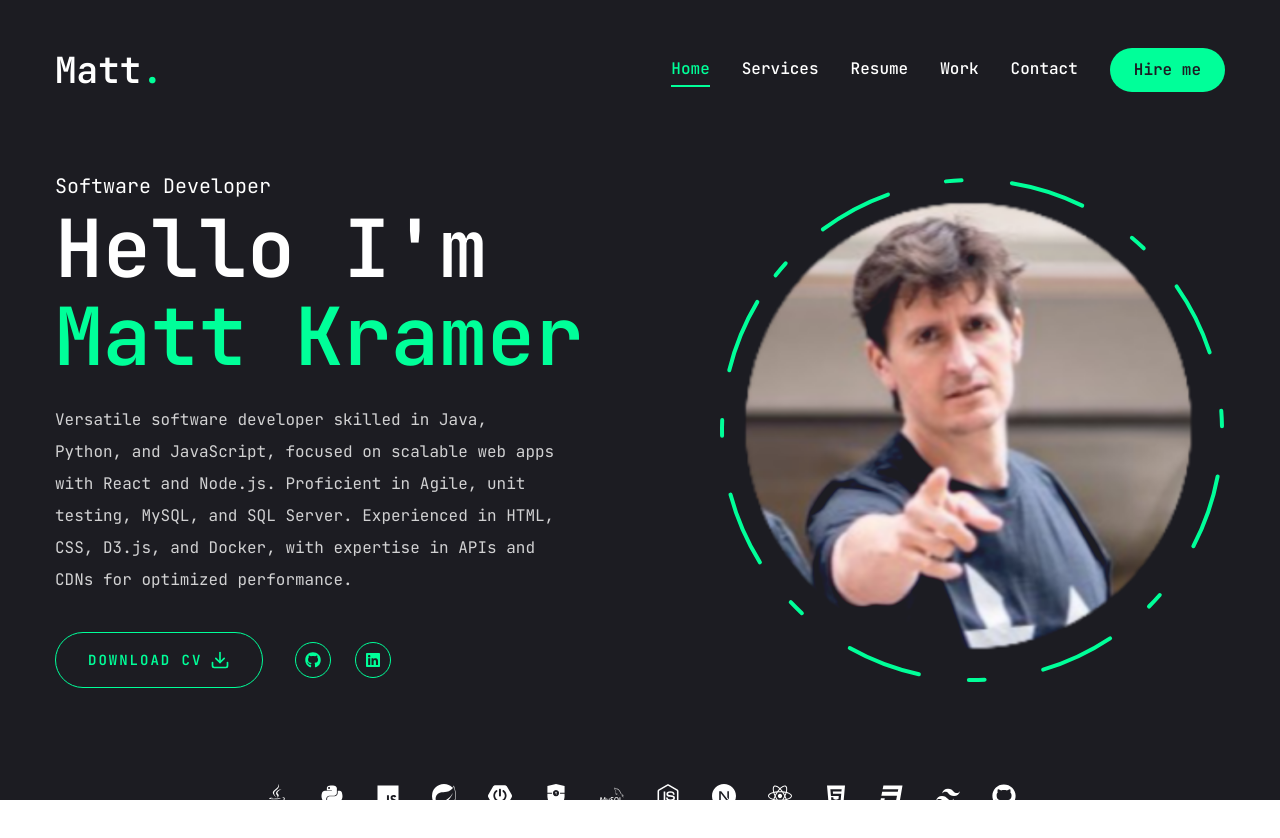
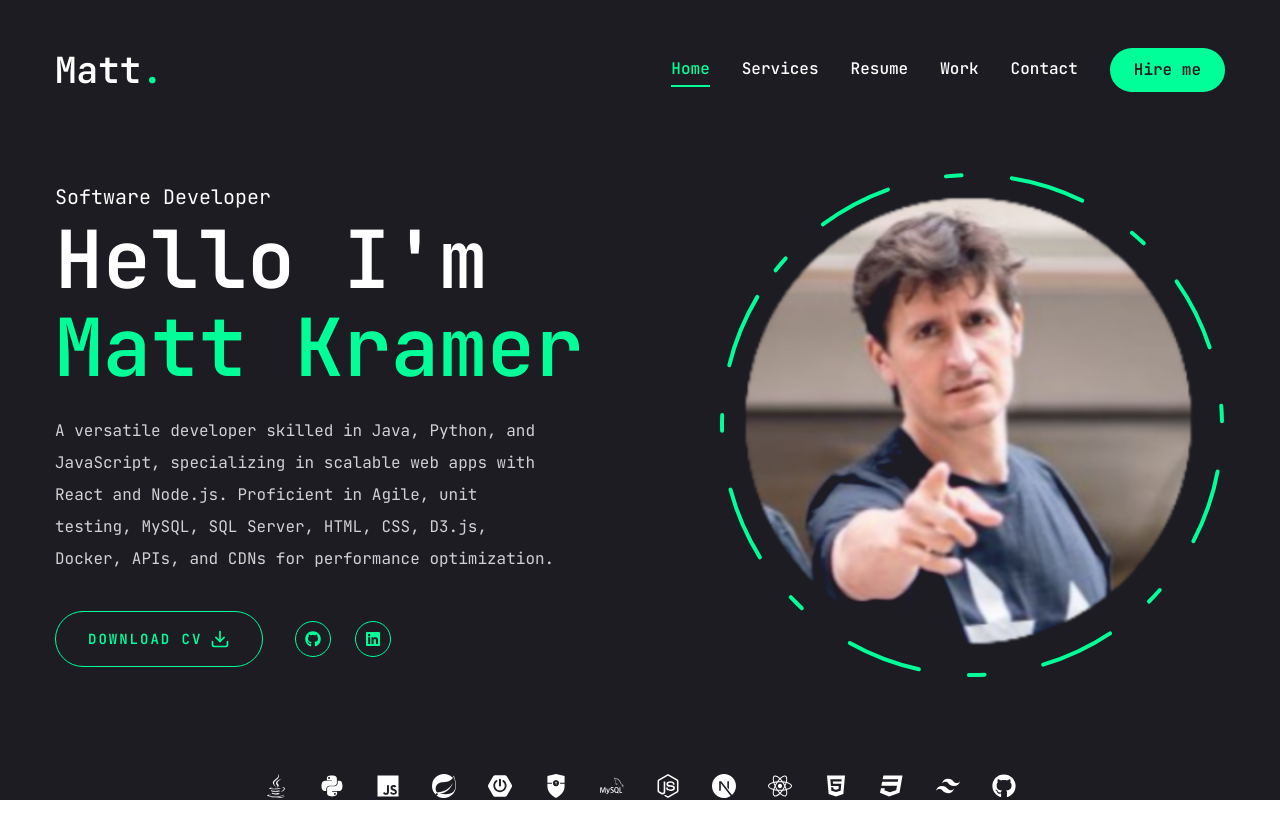
Before and after one commit to Matthew123003/Portfolio, a Next.js app: page / in a window 1280 px wide. Shown: the top 838 px of the page. Built offline with nearby package versions, Linux system fonts and the light colour scheme.

Commit message:
Homepage.jsx

```diff
--- a/app/page.jsx
+++ b/app/page.jsx
@@ -24,7 +24,7 @@ const Home = () => {
               <span className="text-accent">Matt Kramer</span>
             </h1>
             <p className="max-w-[500px] mb-9 text-white/80">
-            Versatile software developer skilled in Java, Python, and JavaScript, focused on scalable web apps with React and Node.js. Proficient in Agile, unit testing, MySQL, and SQL Server. Experienced in HTML, CSS, D3.js, and Docker, with expertise in APIs and CDNs for optimized performance.
+            A versatile developer skilled in Java, Python, and JavaScript, specializing in scalable web apps with React and Node.js. Proficient in Agile, unit testing, MySQL, SQL Server, HTML, CSS, D3.js, Docker, APIs, and CDNs for performance optimization.
             </p>
             {/* btn and socials */}
             <div className="flex flex-col xl:flex-row items-center gap-8">
@@ -54,7 +54,7 @@ const Home = () => {
         </div>
       </div>
       {/* New icon bar */}
-      <div className="w-full bg-primary flex justify-center items-center gap-8">
+      <div className="w-full bg-primary flex justify-center gap-8">
           <FaJava className="text-white text-2xl hover:text-accent transition-all duration-300" />
           <FaPython className="text-white text-2xl hover:text-accent transition-all duration-300" />
           <FaJs className="text-white text-2xl hover:text-accent transition-all duration-300" />
```
